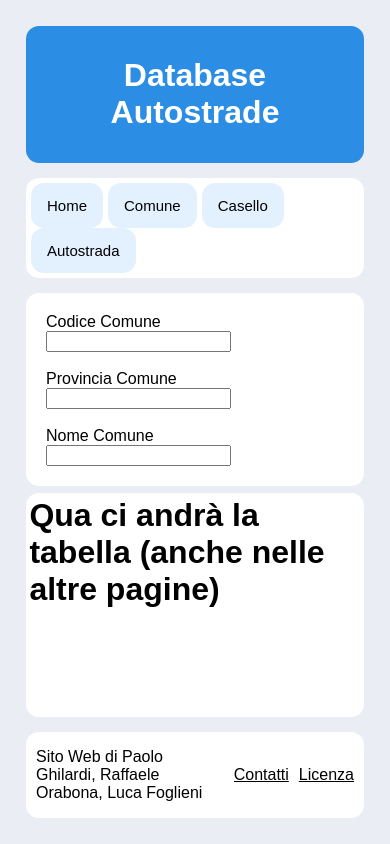
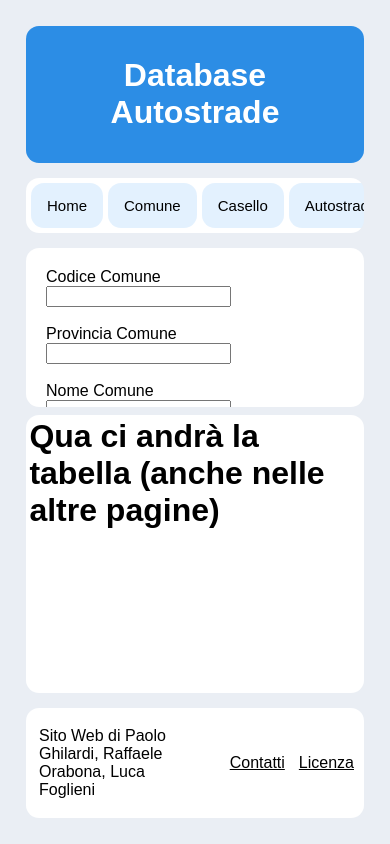
Before and after one commit to PerilousBooklet/progetto-pweb1, a PHP site: page /pages/comune.php in a window 390 px wide. Run offline with PHP 8.4, Linux system fonts and the light colour scheme.

Commit message:
Migliorate le scroll bar e gli overflow

```diff
--- a/src/css/style.css
+++ b/src/css/style.css
@@ -11,6 +11,7 @@
 
 html {
   height: 100%;
+  scrollbar-width: thin;
 }
 
 body {
@@ -39,22 +40,21 @@ header {
 
 /* NAVBAR RULES */
 nav {
-  overflow: hidden;
   background-color: #ffffff;
   padding: 5px;
   font-size: 15px;
   margin-top: 15px;
+  overflow: auto;
+  scrollbar-width: thin;
 }
 
 nav ul {
   list-style-type: none;
   margin: 0;
   padding: 0;
-  overflow: hidden;
-}
-
-nav li {
-  float: left;
+  width: 0%;
+  display: flex;
+  flex-direction: row;
 }
 
 nav li a {
@@ -76,7 +76,8 @@ nav li a:hover {
   display: flex;
   flex: 1;
   margin-top: 15px;
-  overflow: auto;
+  overflow: hidden;
+  scrollbar-width: thin;
 }
 
 #landingPageDiv {
@@ -90,6 +91,7 @@ nav li a:hover {
   color: black;
   overflow-y: auto;
   overflow-x: hidden;
+  scrollbar-width: thin;
 }
 
 #queryResult {
@@ -97,6 +99,7 @@ nav li a:hover {
   flex: 1;
   margin-left: 15px;
   overflow: auto;
+  scrollbar-width: thin;
 }
 
 #queryResult h1 {
@@ -109,6 +112,7 @@ footer {
   background-color: #ffffff;
   color: black;
   margin-top: 15px;
+  padding: 3px;
   height: fit-content;
 }
 
@@ -134,7 +138,7 @@ footer li {
 
 footer li a {
   display: block;
-  margin-right: 10px;
+  padding: 7px;
   color: black;
   text-decoration: underline;
   transition: 0.5s;
@@ -166,34 +170,21 @@ footer li a:hover {
     flex-direction: column;
   }
 
-  header {
-    /* margin-bottom: 3%; */
-  }
-
-  footer {
-    line-height: normal;
-  }
-
-  #nav {
-    /* margin-bottom: 3%; */
-  }
-
-  #row {
-    overflow: hidden;
-    /* height: ; */
-  }
-
   #filterPanel {
-    /* height: fit-content;
-    margin-bottom: 3%; */
     width: 100%;
+    flex: 0.3;
     margin-bottom: 7.5px;
   }
 
   #queryResult {
+    flex: 0.7;
     margin-left: 0px;
     width: 100%;
   }
+}
+
+footer {
+
 }
 
 /* Responsive layout - when the screen is less than 400px wide, make the navigation links stack on top of each other instead of next to each other */
```
